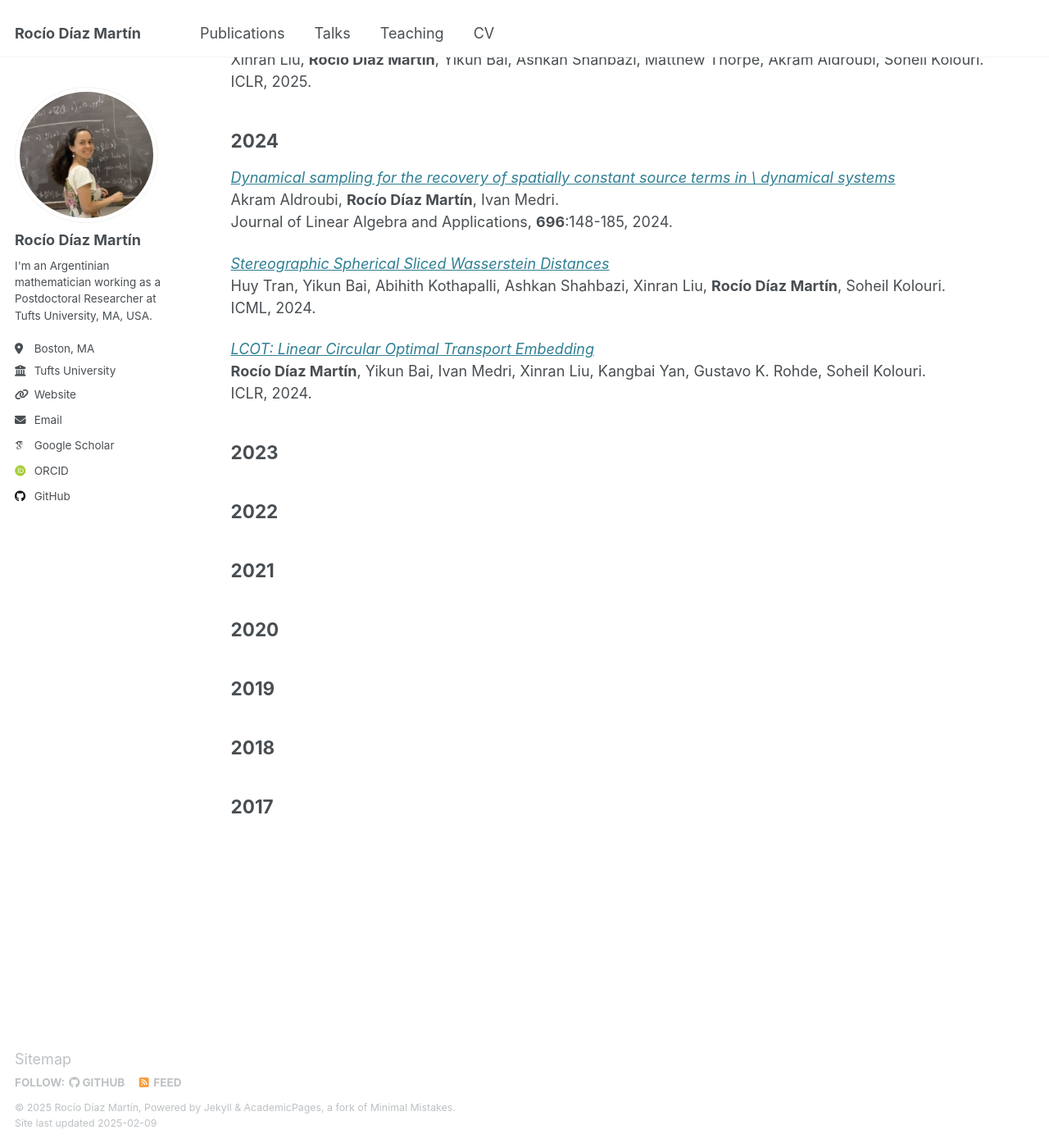
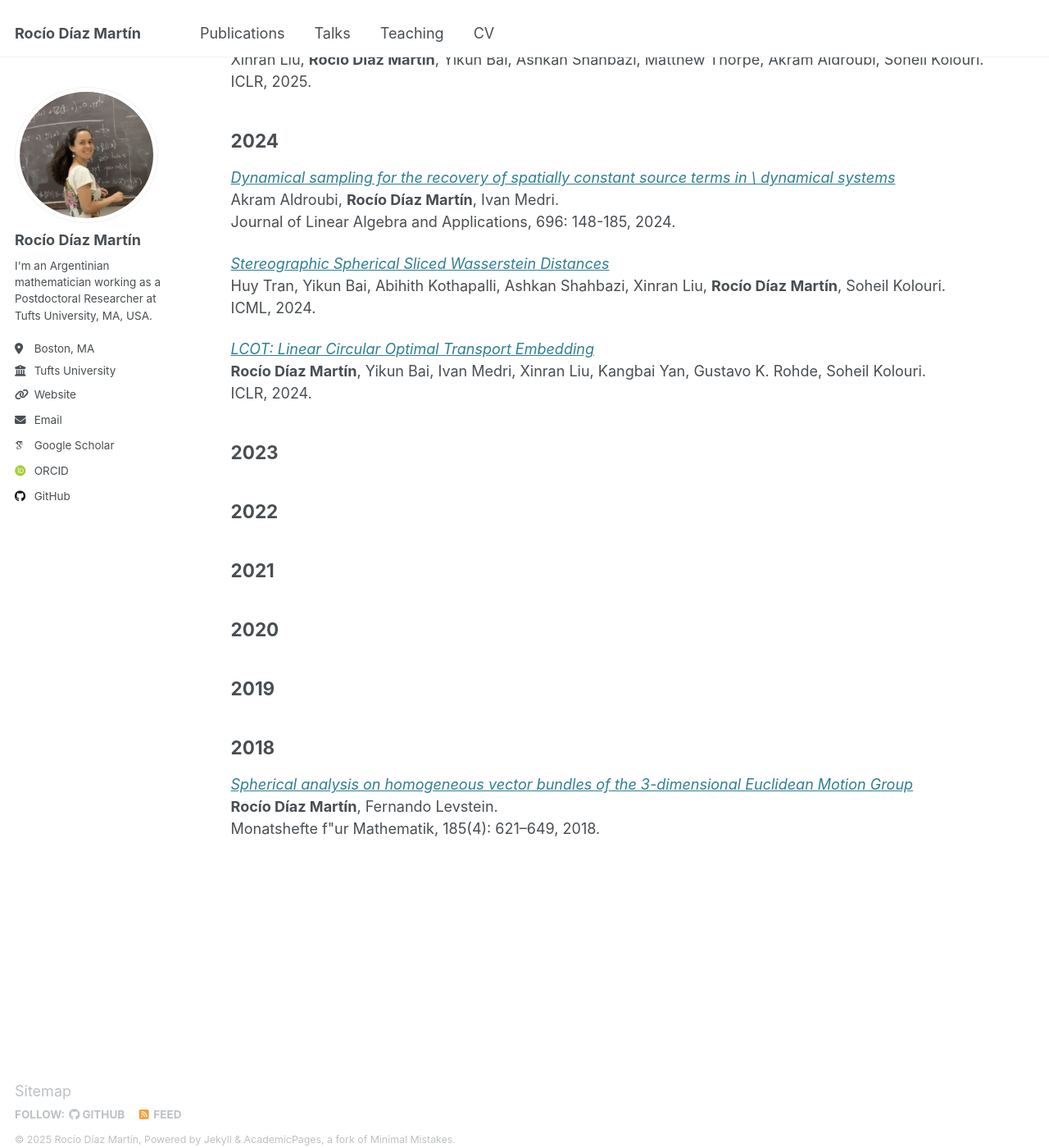
Before and after one commit to RocioDM/rociodm.github.io, a Jekyll site: the page built from _pages/publications.md, in a window 1280 px wide and 1400 px high, scrolled down 532 px. Shown: the whole window at 82% size. Built offline with Jekyll 4.4.1, drawn with Linux system fonts in a browser that asks for light colours; some web fonts are replaced.

Commit message:
my first publications

```diff
--- a/_pages/publications.md
+++ b/_pages/publications.md
@@ -28,7 +28,7 @@ ICLR, 2025.
 
 _<a href="https://doi.org/10.1016/j.laa.2024.04.011" target="_blank" rel="noopener noreferrer">Dynamical sampling for the recovery of spatially constant source terms in \\ dynamical systems</a>_<br>
 Akram Aldroubi,  **Rocío Díaz Martín**, Ivan Medri.<br>
-Journal of Linear Algebra and Applications, **696**:148-185, 2024.
+Journal of Linear Algebra and Applications, 696: 148-185, 2024.
 
 _<a href="https://openreview.net/forum?id=vLtVGtEz5h" target="_blank" rel="noopener noreferrer">Stereographic Spherical Sliced Wasserstein Distances</a>_<br>
 Huy Tran, Yikun Bai, Abihith Kothapalli, Ashkan Shahbazi, Xinran Liu, **Rocío Díaz Martín**,  Soheil Kolouri.<br>
@@ -50,4 +50,6 @@ ICLR, 2024.
 
 ## 2018
 
-## 2017
+_<a href="https://link.springer.com/article/10.1007/s00605-017-1123-1" target="_blank" rel="noopener noreferrer">Spherical analysis on homogeneous vector bundles of the 3-dimensional Euclidean Motion Group</a>_<br>
+**Rocío Díaz Martín**,  Fernando Levstein.<br>
+Monatshefte f\"ur Mathematik, 185(4): 621--649, 2018.
```
